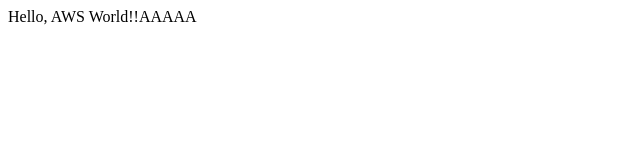
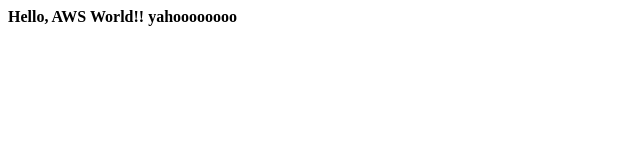
Before and after one commit to kakeru8116/kadai4, a plain HTML site: page src/index.html in a window 1280 px wide. Shown: the whole page, without its empty margins (0-640 px from the left). Drawn offline with Linux system fonts and the light colour scheme.

Commit message:
Update index.html

```diff
--- a/src/index.html
+++ b/src/index.html
@@ -6,6 +6,6 @@
   <title>CI/CDハンズオン</title>
 </head>
 <body>
-  Hello, AWS World!!AAAAA
+  <b>Hello, AWS World!! yahoooooooo <br>
 </body>
 </html>
```
